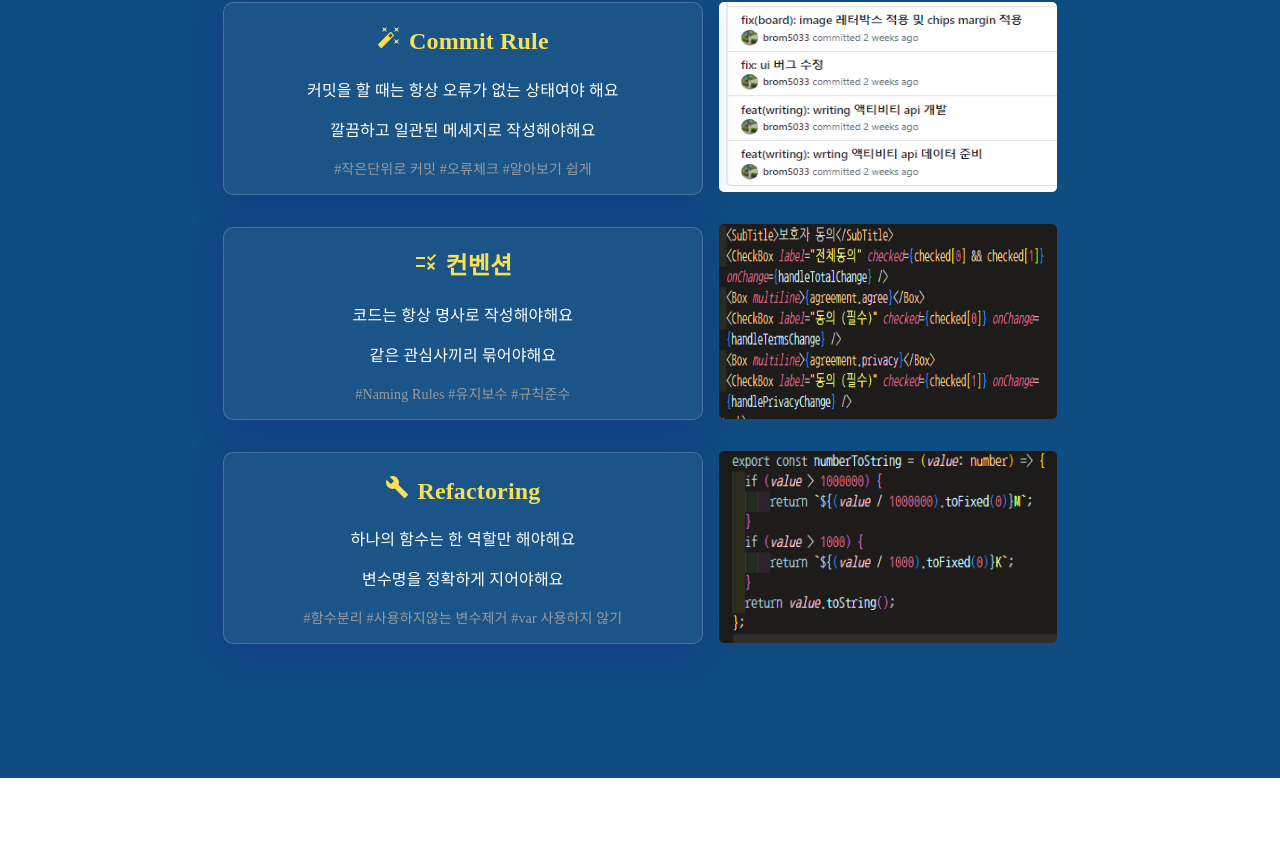
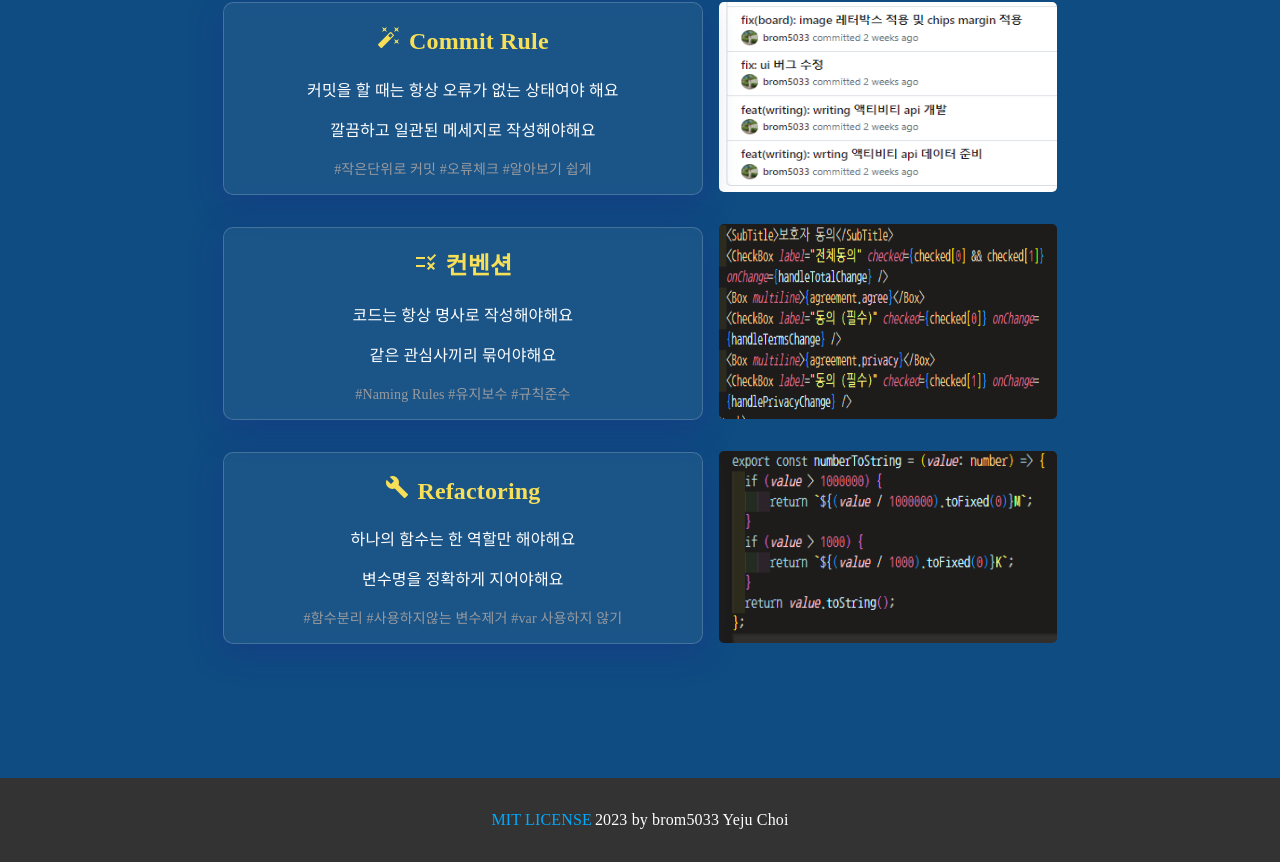
Before and after one commit to cyeju/cyeju-portfolio, a React (Vite) app: page / in a window 1280 px wide. Shown: the part 2471-3333 px from the top of the page. Before the commit the page ends 3249 px from the top, so only its background shows below. Built offline with nearby package versions, Linux system fonts and the light colour scheme; a web font is replaced by a local one.

Commit message:
feat(footer): 컴포넌트 개발

```diff
--- a/src/components/organisms/Footer.tsx
+++ b/src/components/organisms/Footer.tsx
@@ -0,0 +1,20 @@
+import { Container } from '@mui/material';
+
+export const Footer = () => {
+  return (
+    <Container
+      component="footer"
+      sx={{ py: '30px', textAlign: 'center', color: 'white', backgroundColor: '#333', minWidth: '100%' }}
+    >
+      <a
+        href="https://github.com/cyeju/cyeju-portfolio/blob/main/LICENSE"
+        target="_blank"
+        rel="noreferrer"
+        style={{ textDecoration: 'none', color: '#0af', marginRight: '3px' }}
+      >
+        MIT LICENSE
+      </a>
+      2023 by brom5033 Yeju Choi
+    </Container>
+  );
+};
--- a/src/pages/index.tsx
+++ b/src/pages/index.tsx
@@ -1,4 +1,5 @@
 import { DrawerAppBar } from '@/components/molecules/DrawerAppBar';
+import { Footer } from '@/components/organisms/Footer';
 import { IndexTemplate } from '@/components/templates/IndexTemplate';
 
 export const Index = () => {
@@ -6,6 +7,7 @@ export const Index = () => {
     <>
       <DrawerAppBar />
       <IndexTemplate />
+      <Footer />
     </>
   );
 };
```
